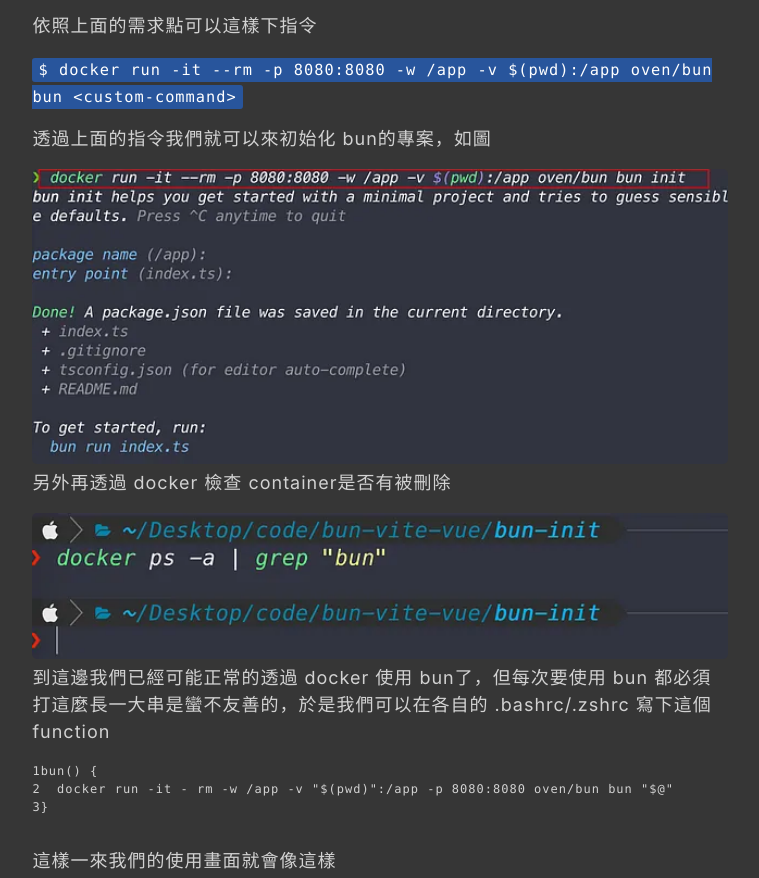
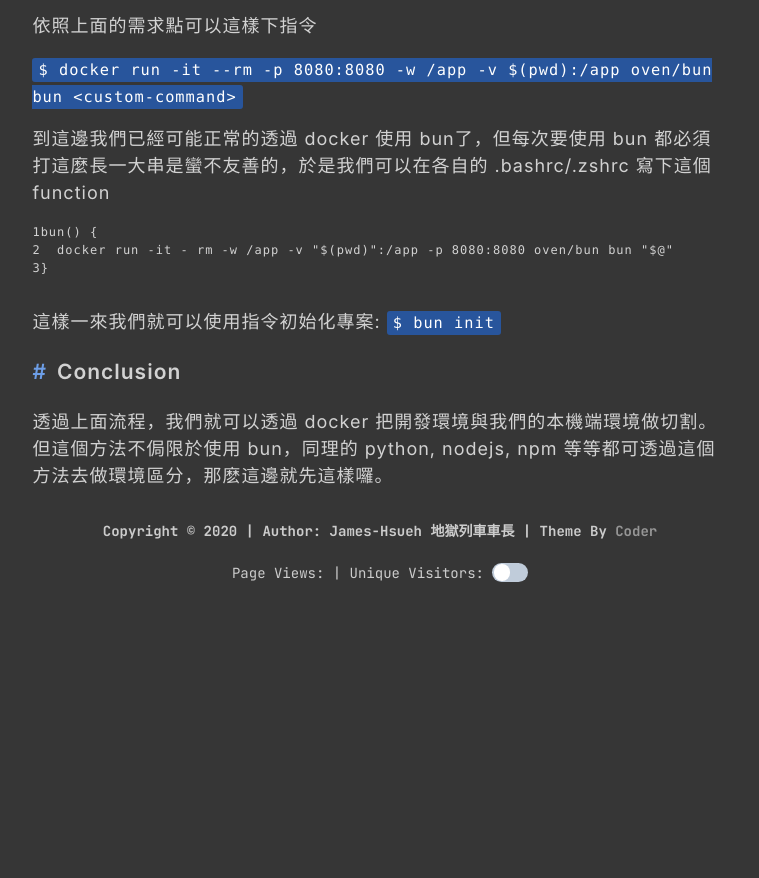
Before and after one commit to CodeMachine0121/codemachine0121.github.io, a plain HTML site: page 2024/04/18/Use-Bun-with-Docker/index.html in a window 1280 px wide. Shown: the part 625-1503 px from the top of the page, without its empty margins (260-1019 px from the left). After the commit the page ends 1229 px from the top, so only its background shows below. Drawn offline with Linux system fonts and the light colour scheme; some packages are replaced by stand-ins of ours; a script that the page names is missing.

Commit message:
Site updated: 2024-04-19 01:51:59

```diff
--- a/2024/04/18/Use-Bun-with-Docker/index.html
+++ b/2024/04/18/Use-Bun-with-Docker/index.html
@@ -56,14 +56,10 @@
 </ul>
 <p>依照上面的需求點可以這樣下指令</p>
 <p><code>$ docker run -it --rm -p 8080:8080 -w /app -v $(pwd):/app oven/bun bun &lt;custom-command&gt;</code></p>
-<p>透過上面的指令我們就可以來初始化 bun的專案，如圖</p>
-<img src="/2024/04/18/Use-Bun-with-Docker/init-project.png" class="">
-<p>另外再透過 docker 檢查 container是否有被刪除</p>
-<img src="/2024/04/18/Use-Bun-with-Docker/check-delete.png" class="">
-
 <p>到這邊我們已經可能正常的透過 docker 使用 bun了，但每次要使用 bun 都必須打這麼長一大串是蠻不友善的，於是我們可以在各自的 .bashrc&#x2F;.zshrc 寫下這個 function</p>
 <figure class="highlight shell"><table><tr><td class="gutter"><pre><span class="line">1</span><br><span class="line">2</span><br><span class="line">3</span><br></pre></td><td class="code"><pre><span class="line">bun() &#123;</span><br><span class="line">  docker run -it - rm -w /app -v &quot;$(pwd)&quot;:/app -p 8080:8080 oven/bun bun &quot;$@&quot;</span><br><span class="line">&#125;</span><br></pre></td></tr></table></figure>
-<p>這樣一來我們的使用畫面就會像這樣</p>
+<p>這樣一來我們就可以使用指令初始化專案:  <code>$ bun init</code></p>
+<h2 id="Conclusion"><a href="#Conclusion" class="headerlink" title="Conclusion"></a>Conclusion</h2><p>透過上面流程，我們就可以透過 docker 把開發環境與我們的本機端環境做切割。但這個方法不侷限於使用 bun，同理的 python, nodejs, npm 等等都可透過這個方法去做環境區分，那麽這邊就先這樣囉。</p>
 
     </div>
 
```
